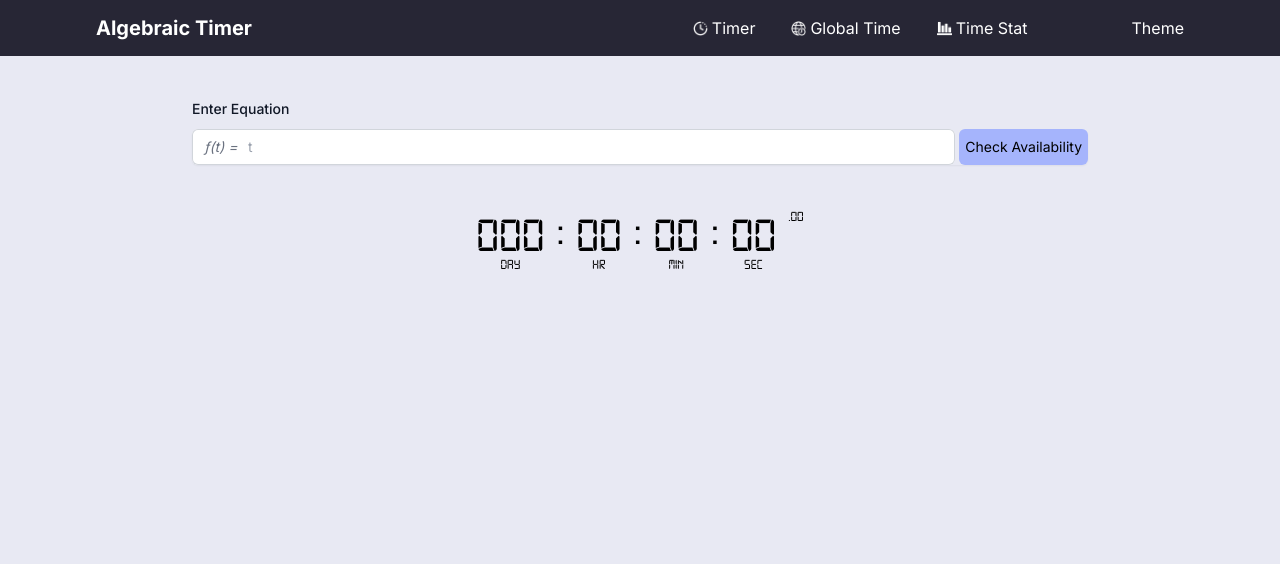
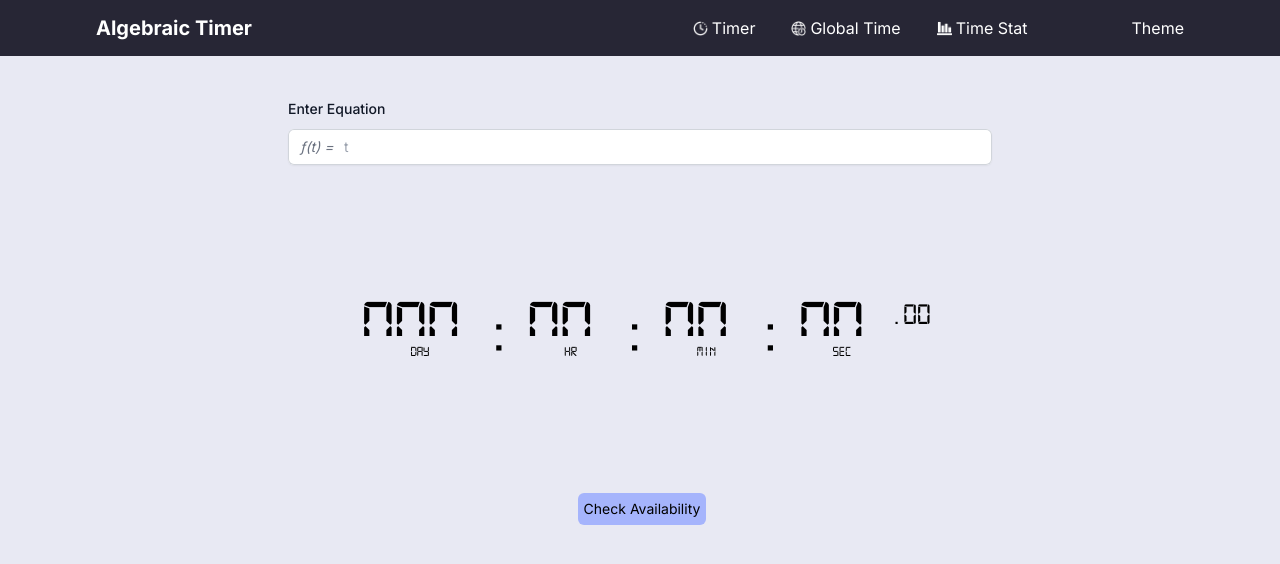
Before and after one commit to HiMAIayas/Algebraic-Timer, a Next.js app: page / in a window 1280 px wide. Shown: the top 564 px of the page. Built offline with nearby package versions, Linux system fonts and the light colour scheme.

Commit message:
added code

```diff
--- a/package.json
+++ b/package.json
@@ -9,8 +9,8 @@
     "lint": "next lint"
   },
   "dependencies": {
-    "@next/font": "^14.2.5",
     "framer-motion": "^11.3.19",
+    "mathjs": "^13.0.3",
     "next": "14.1.4",
     "react": "^18",
     "react-dom": "^18"
--- a/src/components/NavBar.tsx
+++ b/src/components/NavBar.tsx
@@ -27,12 +27,12 @@ export default function NavBar() {
         >
           <div className='flex flex-col justify-center items-center gap-1 hover:bg-slate-200 size-7 rounded-md'>
             <svg viewBox="0 0 24 24" fill="none" xmlns="http://www.w3.org/2000/svg">
-              <g id="SVGRepo_bgCarrier" stroke-width="0"></g>
-              <g id="SVGRepo_tracerCarrier" stroke-linecap="round" stroke-linejoin="round"></g>
+              <g id="SVGRepo_bgCarrier" strokeWidth="0"></g>
+              <g id="SVGRepo_tracerCarrier" strokeLinecap="round" strokeLinejoin="round"></g>
               <g id="SVGRepo_iconCarrier">
-                <path d="M4 18H10" stroke="#FFFFFF" stroke-width="2" stroke-linecap="round"></path>
-                <path d="M4 12L16 12" stroke="#FFFFFF" stroke-width="2" stroke-linecap="round"></path>
-                <path d="M4 6L20 6" stroke="#FFFFFF" stroke-width="2" stroke-linecap="round"></path>
+                <path d="M4 18H10" stroke="#FFFFFF" strokeWidth="2" strokeLinecap="round"></path>
+                <path d="M4 12L16 12" stroke="#FFFFFF" strokeWidth="2" strokeLinecap="round"></path>
+                <path d="M4 6L20 6" stroke="#FFFFFF" strokeWidth="2" strokeLinecap="round"></path>
               </g>
             </svg>
           </div>
--- a/src/components/Timer.tsx
+++ b/src/components/Timer.tsx
@@ -1,68 +1,188 @@
 "use client"
 
-import React, { useState } from 'react'
-import { displayTime } from '@/libs/time-function';
+import React, { useEffect, useRef, useState } from 'react'
+import { displayTime, displayToSec, secToDisplay } from '@/libs/time-function';
+import { evaluate, parser } from 'mathjs';
+
+
 
 
 export default function Timer() {
-    const [millisec, setMillisec] = useState(0);
-    const [sec, setSec] = useState(0);
-    const [min, setMin] = useState(0);
-    const [hour, setHour] = useState(0);
-    const [day, setDay] = useState(0);
+    const [timer, setTimer] = useState({
+        ms: 0,
+        sec: 0,
+        min: 0,
+        hour: 0,
+        day: 0
+    });
+    const [phase, setPhase] = useState("default"); //default stop running end
 
-    const [input, setInput] = useState("t");
+    const time_n = useRef(0); // end point | n in f(n)
+    const time_t = useRef(0); // iterator  | t in f(t)
+
+    const time_elapsed = useRef(0);
+    const time_at_start = useRef(Date.now());
+
+    const equation = useRef("t");
+
+
+
+
+
+    function checkAvalability(event: React.FormEvent<HTMLFormElement>) {
+
+        event.preventDefault();
+        console.log("Check");
+        const formData = new FormData(event.currentTarget)
+
+        equation.current = formData.get("equation") as string;
+        if (equation.current === "") equation.current = "t";
+        time_n.current = displayToSec(timer);
+
+        const pars = parser();
+        let isReady = true;
+        try {
+            pars.evaluate(`f(t)=${equation.current}`);
+            pars.evaluate(`f(${time_n.current})`);
+        } catch (error) {
+            isReady = false;
+            console.log(error);
+        }
+
+        if (isReady) {
+            setPhase("stop");
+        }
+
+
+    }
+
+    function handleOnChange(value: string, segment: string) { //We not accept day input. Who the fuck are gonna set timer for days?
+        if (Number(value) > 99) value = value.substring(0, 2);
+        else if (Number(value) > 59 && segment != "hour") value = "59";
+        else if (Number(value) > 23 && segment === "hour") value = "23";
+
+        switch (segment) {
+            case "hour": setTimer({ ...timer, hour: Number(value) }); break;
+            case "min": setTimer({ ...timer, min: Number(value) }); break;
+            case "sec": setTimer({ ...timer, sec: Number(value) }); break;
+            case "ms": setTimer({ ...timer, ms: Number(value) }); break;
+            default: break;
+
+        }
+    }
+
+    function toggleTimer() {
+        if (phase === "stop") setPhase('running');
+        else if (phase === "running") setPhase("stop");
+    }
+
+
+    useEffect(() => { //TODO: use Date.now() to track time instead of manual timer.
+        const pars = parser();
+        let interval: NodeJS.Timeout | undefined = undefined;
+        let fn: number;
+        if (phase === "running") {
+            pars.evaluate("f(t)=" + equation.current);
+            fn = pars.evaluate(`f(${time_n.current})`);
+
+            interval = setInterval(() => {
+                if (time_t.current >= time_n.current) setPhase("end");
+                else {
+                    time_t.current += 0.05;
+                    setTimer(secToDisplay(fn - pars.evaluate(`f(${time_t.current})`)));
+                }
+            }, 50);
+        }
+        else if (interval != undefined) {
+            clearInterval(interval);
+        }
+
+        return () => clearInterval(interval);
+    }, [phase])
+
 
 
     return (
         <div>
+            <form onSubmit={checkAvalability}>
                 {/* Function input */}
-            <div className='px-24'>
+                <div className='px-48'>
                     <label htmlFor="equation" className="text-sm font-medium leading-6 text-gray-900">Enter Equation</label>
                     <div className="relative mt-2 rounded-md shadow-sm flex">
                         <div className="pointer-events-none absolute inset-y-0 left-0 flex items-center pl-3">
                             <span className="text-gray-500 sm:text-sm italic">	&fnof;(t) = </span>
                         </div>
-                    <input type="text" name="equation" id="equation" className="w-full rounded-md border-0 py-1.5 pl-14 text-gray-900 ring-1 ring-inset ring-gray-300 placeholder:text-gray-400 focus:ring-2 focus:ring-inset focus:ring-indigo-600 sm:text-sm sm:leading-6"
+                        <input className="w-full rounded-md border-0 py-1.5 pl-14 text-gray-900 ring-1 ring-inset ring-gray-300 placeholder:text-gray-400 focus:ring-2 focus:ring-inset focus:ring-indigo-600 sm:text-sm sm:leading-6"
+                            type="text" name="equation" id="equation"
                             placeholder="t">
                         </input>
-                    <button className='ml-1 p-1.5 rounded-md bg-indigo-300 text-sm text-nowrap'>Check Availability</button>
+
                     </div>
                 </div>
 
                 {/* Timer */}
-            <div className='flex text-5xl w-full justify-center mt-10 gap-3 font-digital'>
+                <div className='flex text-7xl w-full justify-center my-32 font-digital'>
 
-                <div className='flex flex-col items-center'>
-                    <span>{displayTime(day,3)}</span>
+                    <div className='flex flex-col items-center ml-2'>
+                        <input className='placeholder:text-black bg-transparent p-1 w-[125px]'
+                            type='number' max={59} min={0}
+                            onChange={(event) => handleOnChange(event.target.value, "day")}
+                            value={displayTime(timer.day, 3)}></input>
                         <span className='text-sm'>day</span>
                     </div>
 
                     <span>:</span>
 
-                <div className='flex flex-col items-center'>
-                    <span>{displayTime(hour,2)}</span>
+                    <div className='flex flex-col items-center ml-2'>
+                        <input className='placeholder:text-black bg-transparent p-1 w-[95px]'
+                            type='number' max={23} min={0}
+                            onChange={(event) => handleOnChange(event.target.value, "hour")}
+                            value={displayTime(timer.hour, 2)}></input>
                         <span className='text-sm'>hr</span>
                     </div>
 
                     <span>:</span>
 
-                <div className='flex flex-col items-center'>
-                    <span>{displayTime(min,2)}</span>
+                    <div className='flex flex-col items-center ml-2'>
+                        <input className='placeholder:text-black bg-transparent p-1 w-[95px]'
+                            type='number' max={59} min={0}
+                            onChange={(event) => handleOnChange(event.target.value, "min")}
+                            value={displayTime(timer.min, 2)}></input>
                         <span className='text-sm'>min</span>
                     </div>
 
                     <span>:</span>
 
-                <div className='flex flex-col items-center'>
-                    <span>{displayTime(sec,2)}</span>
+                    <div className='flex flex-col items-center ml-2'>
+                        <input className='placeholder:text-black bg-transparent p-1 w-[95px]'
+                            type='number' max={59} min={0}
+                            onChange={(event) => handleOnChange(event.target.value, "sec")}
+                            value={displayTime(timer.sec, 2)}></input>
                         <span className='text-sm'>sec</span>
                     </div>
 
-                <span className='text-sm'>.{displayTime(millisec,2)}</span>
+                    <span className='text-3xl'>.{displayTime(timer.ms, 2)}</span>
                 </div>
 
+                {/* Button */}
+                <div className='flex justify-center w-full'>
+                    {phase === "default" ? (
+                        <button type="submit" className='ml-1 p-1.5 rounded-md bg-indigo-300 text-sm text-nowrap hover:bg-indigo-400'>Check Availability</button>
+                    ) : (
+                        <div className='flex gap-2'>
+                            {phase != "end" && (
+                                <button type="button" className='py-1.5 rounded-md bg-indigo-300 hover:bg-indigo-400 text-sm'
+                                    onClick={() => toggleTimer()}>{phase === "running" ? "Stop" : "Start"}</button>
+                            )}
+                            <button type="button" className='py-1.5 rounded-md bg-red-300 text-sm hover:bg-red-400'
+                                onClick={() => setPhase('default')}>Reset</button>
 
+
+                        </div>
+                    )}
+
+                </div>
+            </form>
 
 
         </div>
--- a/src/libs/time-function.ts
+++ b/src/libs/time-function.ts
@@ -1,7 +1,50 @@
 import React from 'react'
 
+type DisplayTimerType = {
+    ms:number,
+    sec:number,
+    min:number,
+    hour:number,
+    day:number
+}
+
+
 export function displayTime(num:number, digit:number){
+    let numstr = num.toString();
+    if (numstr.length>digit) numstr = numstr.substring(0,digit);
   return (
-    num.toString().padStart(digit,"0")
+    numstr.padStart(digit,"0")
   )
 }
+
+
+export function displayToSec({ms,sec,min,hour,day}:DisplayTimerType){
+    // 1 day = 60*60*24 = 86400 sec
+    return (day*86400 + hour*3600 + min*60 + sec + ms/1000)
+}
+
+export function secToDisplay(time:number){
+    //Based on 1 year = 365 days && 1 day = 24 hours exactly
+    const year = Math.floor(time/31536000);
+    time = time%31536000;
+
+    const day = Math.floor(time/86400);
+    time = time%86400;
+
+    const hour = Math.floor(time/3600);
+    time = time%3600;
+
+    const min = Math.floor(time/60);
+    time = time%60;
+
+    const sec = Math.floor(time);
+    const ms = (time-sec)*1000;
+
+    return ({
+        ms:ms,
+        sec:sec,
+        min:min,
+        hour:hour,
+        day:day,
+    });
+}
```
Also changed, not shown: src/fonts/digital-7.ttf, 1 other file (tests, documents, lock files or other folders). Lines whose indentation alone changed are shown as unchanged.
